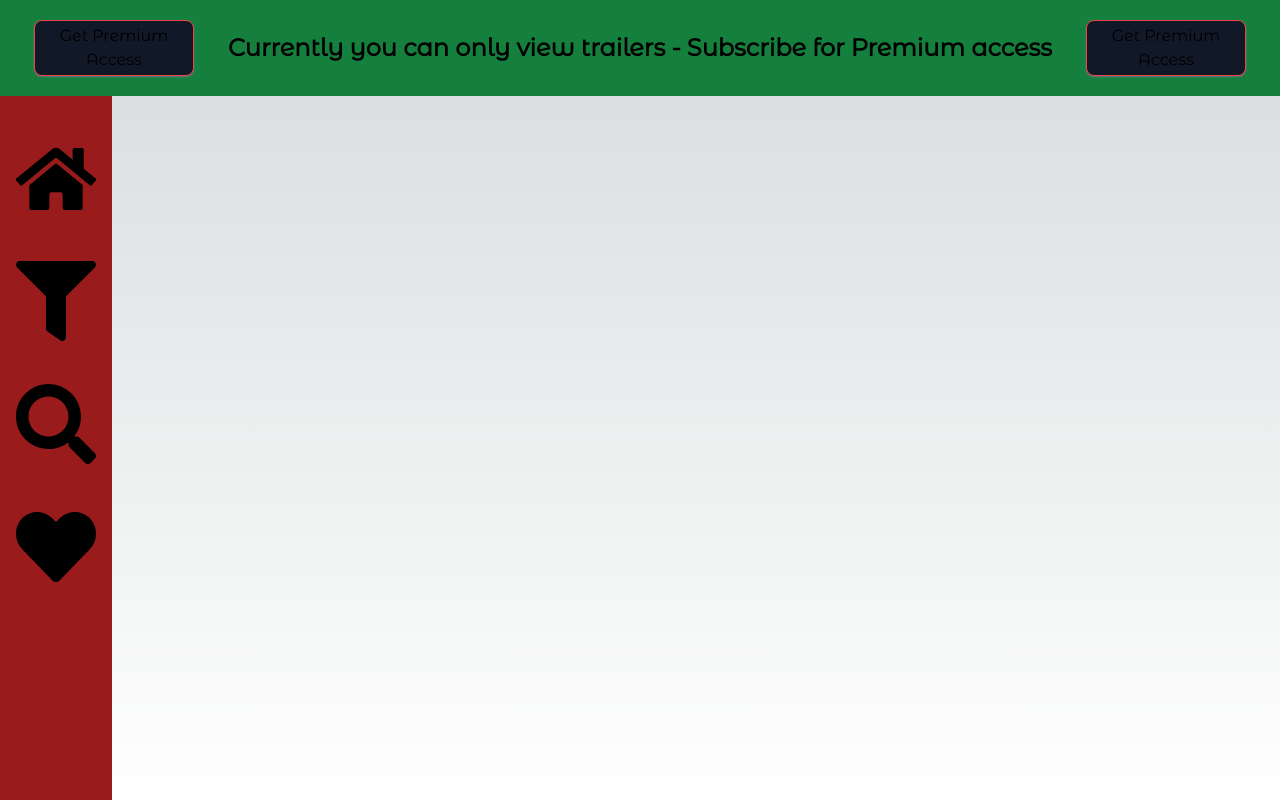
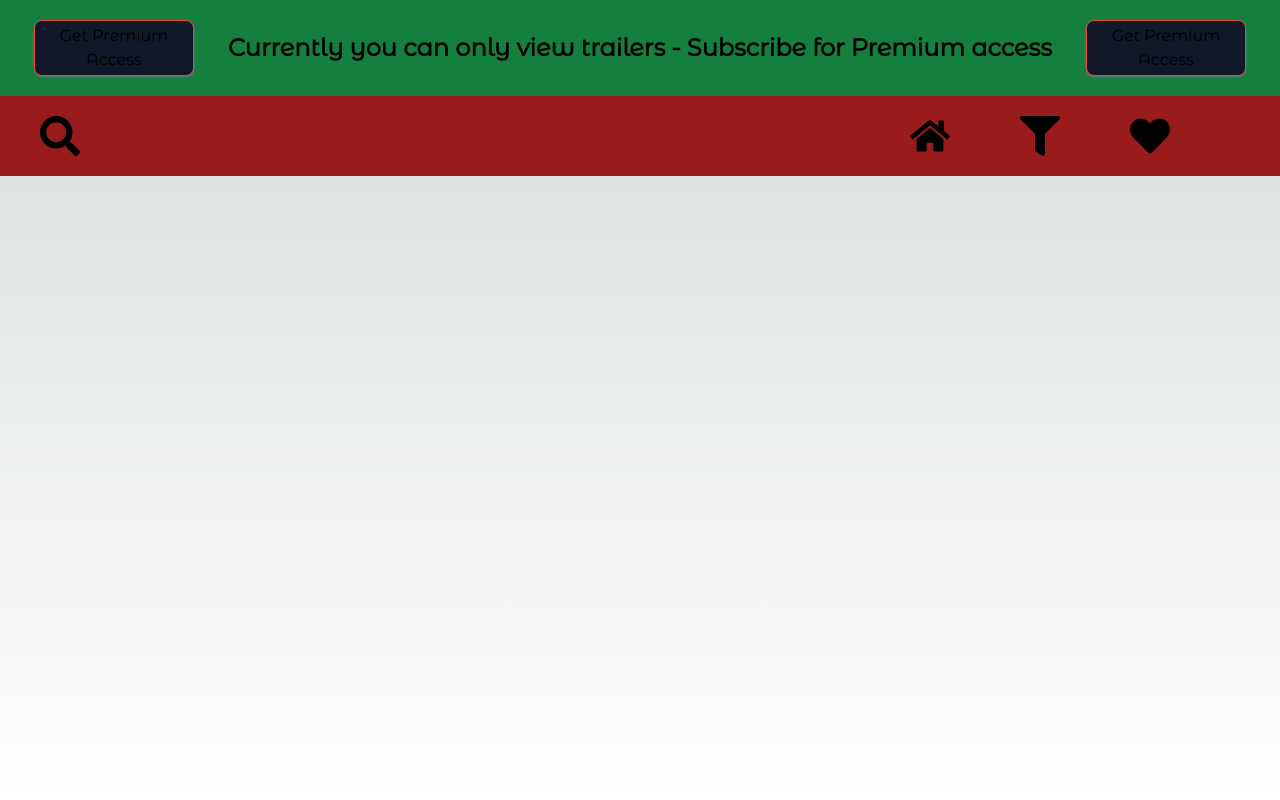
Before and after one commit to felimsPortal/FE, a Next.js app: page /pages/portalUnsubscribed in a window 1280 px wide. Built offline with nearby package versions, Linux system fonts and the light colour scheme; no server answers.

Commit message:
New Branch

```diff
--- a/src/app/pages/portalUnsubscribed/page.jsx
+++ b/src/app/pages/portalUnsubscribed/page.jsx
@@ -1,8 +1,30 @@
+"use client";
 import Link from "next/link";
 import Image from "next/image";
 import { FaHome, FaFilter, FaSearch, FaHeart } from "react-icons/fa";
+import { useState, useRef, useLayoutEffect } from "react";
 
 const Portal = () => {
+  const [isOpen, setIsOpen] = useState(false);
+  const containerRef = useRef(null);
+  const inputRef = useRef(null);
+
+  const handleClickOutside = (e) => {
+    if (
+      containerRef.current &&
+      !containerRef.current.contains(e.target) &&
+      inputRef.current &&
+      !inputRef.current.contains(e.target)
+    ) {
+      setIsOpen(false);
+    }
+  };
+
+  useLayoutEffect(() => {
+    window.addEventListener("click", handleClickOutside);
+
+    return () => window.removeEventListener("click", handleClickOutside);
+  }, []);
   return (
     <div className="h-screen w-screen overflow-hidden">
       <div className="w-full h-24 bg-green-700 flex justify-evenly items-center">
@@ -20,20 +42,44 @@ const Portal = () => {
           </button>
         </Link>
       </div>
-      <div className="h-full w-28 bg-red-800">
-        <div className="h-2/3 flex flex-col items-center justify-evenly">
+      <div ref={containerRef}>
+        <div className="h-20 w-full bg-red-800 items-center">
+          <div className="h-full w-full items-center flex justify-between px-10">
+            <div className="group w-full flex justify-between items-center">
+              <div className="relative w-1/2">
+                <div className=" flex" onClick={() => setIsOpen(!isOpen)}>
+                  <div>
+                    <FaSearch size={40} />
+                  </div>
+                  {isOpen && (
+                    <div className="ml-10 bg-white shadow-md rounded-md w-3/5 z-50 ">
+                      <input
+                        ref={inputRef}
+                        type="text"
+                        placeholder="Search felims"
+                        className="w-full p-2 border-gray-300 rounded-md focus:outline-none"
+                      />
+                    </div>
+                  )}
+                </div>
+              </div>
+              <div className="absolute invisible group-hover:visible bg-gray-800 text-white px-2 py-1 rounded-md bottom-full left-0  text-center">
+                Search
+              </div>
+            </div>
+
+            <div className="flex w-1/2 justify-evenly">
               <Link href="/portalSubscribed">
-            <FaHome size={80} />
+                <FaHome size={40} />
               </Link>
               <Link href="/portalSubscribed">
-            <FaFilter size={80} />
+                <FaFilter size={40} />
               </Link>
               <Link href="/portalSubscribed">
-            <FaSearch size={80} />
+                <FaHeart size={40} />
               </Link>
-          <Link href="/portalSubscribed">
-            <FaHeart size={80} />
-          </Link>
+            </div>
+          </div>
         </div>
       </div>
     </div>
```
Lines whose indentation alone changed are shown as unchanged.
